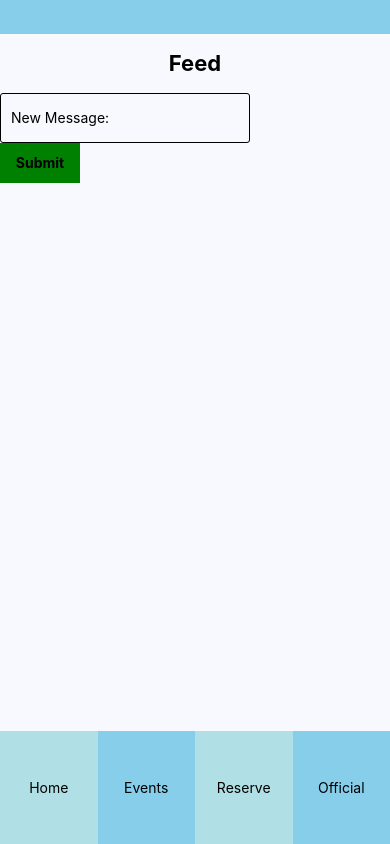
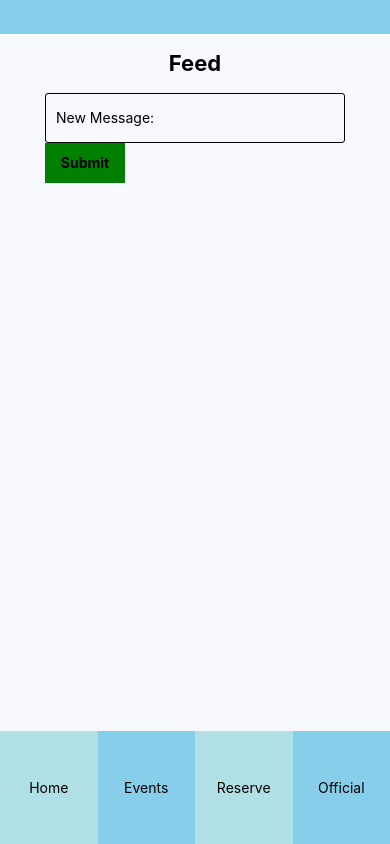
Before and after one commit to thureson/4uni-app, a React Native app: screen / in a window 390 px wide. Built offline with nearby package versions, Linux system fonts and the light colour scheme; no server answers.

Commit message:
visual upgrade

```diff
--- a/src/Feed.js
+++ b/src/Feed.js
@@ -55,7 +55,7 @@ export class Feed extends React.Component {
 
     render() {
         return (
-            <View style={{flex: 5, backgroundColor: 'ghostwhite'}}>
+            <View style={{flex: 1, backgroundColor: 'ghostwhite', alignItems: 'center'}}>
                 {/* Header */}
                 <View style={{flex: 0.107, backgroundColor: 'ghostwhite'}}>
                     <View style={styles.container}>
@@ -107,7 +107,7 @@ const styles = StyleSheet.create({
       inputBoxOneRow: {
         padding: 10,
         height: 50,
-        width: 250,
+        width: 300,
         borderRadius: 3,
         borderWidth: 0.5,
         borderColor: "black",
--- a/src/Message.js
+++ b/src/Message.js
@@ -16,7 +16,7 @@ const styles = StyleSheet.create({
       marginLeft: 2,
       marginRight: 2,
       height: 50,
-      width: 250,
+      width: 300,
       justifyContent: 'center',
       backgroundColor: 'lightgreen',
       borderRadius: 10,
```
